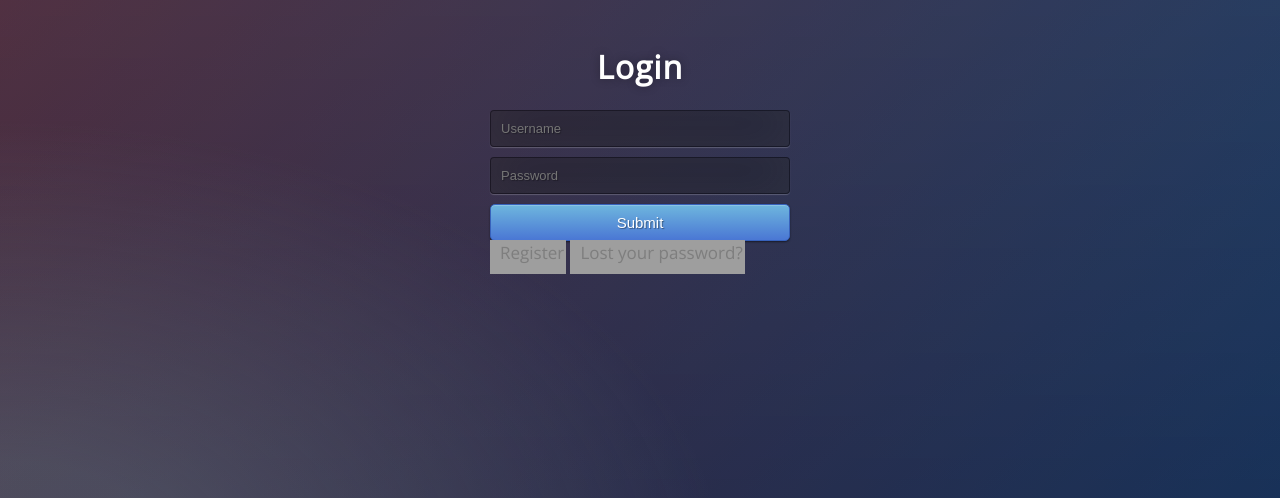
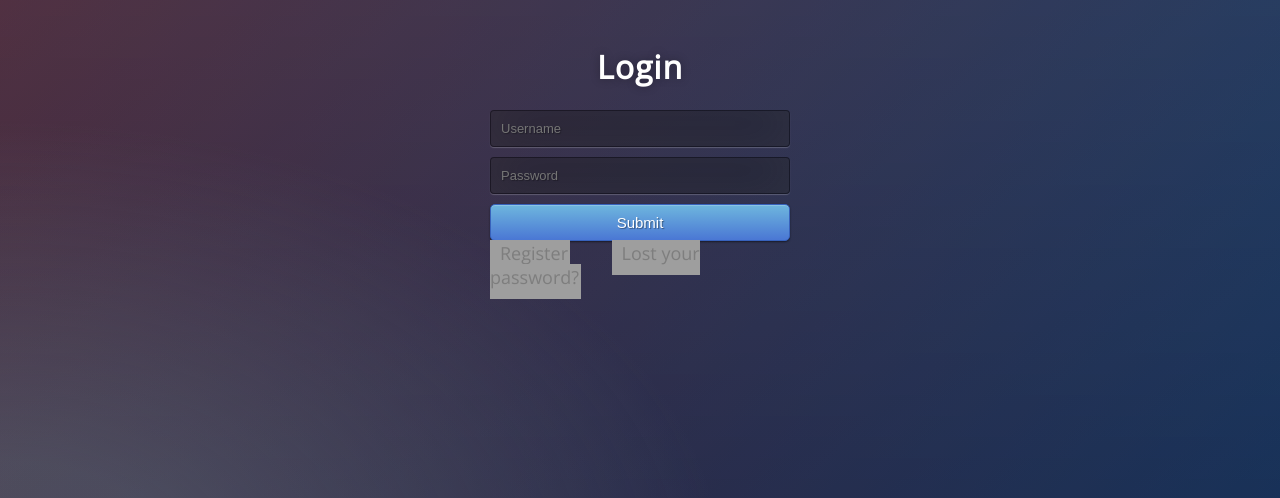
Before and after one commit to ShalineeBhawnani/PythonBasic, a Django app: page /login/ in a window 1280 px wide. Shown: the part 226-724 px from the top of the page. Run offline with Django 3.2, Linux system fonts and the light colour scheme; grey boxes are pictures that could not be loaded.

Commit message:
[Shalinee Bhawnani]Refractor.refracted LoginPage

```diff
--- a/LoginPage/RegistrationSystem/loginpage/static/style/login.css
+++ b/LoginPage/RegistrationSystem/loginpage/static/style/login.css
@@ -60,7 +60,7 @@ input:focus { box-shadow: inset 0 -5px 45px rgba(100,100,100,0.4), 0 1px 1px rgb
 a {
     background: url(https://cssdeck.com/uploads/media/items/8/8bcLQqF.png) 0 -112px no-repeat;
     color: #7E7E7E;
-    font-size: 17px;
+    font-size: 18px;
     padding: 0.5px 2px 10px 10px;
     text-decoration: none;
     -webkit-transition: all 0.3s ease;
--- a/LoginPage/RegistrationSystem/template/login.html
+++ b/LoginPage/RegistrationSystem/template/login.html
@@ -9,8 +9,7 @@
         <input type="text" name="u" placeholder="Username" required="required" />
         <input type="password" name="p" placeholder="Password" required="required" />
         <button onclick="myFunction()" type="submit" class="btn btn-primary btn-block btn-large">Submit</button>
-         <a href="#">Register</a>
-         <a href="#">Lost your password?</a>
+        <a href="#">Register</a>&nbsp&nbsp&nbsp&nbsp&nbsp&nbsp&nbsp&nbsp&nbsp&nbsp<a href="#">Lost your password?</a>
 
     </form>
 </div>
```
